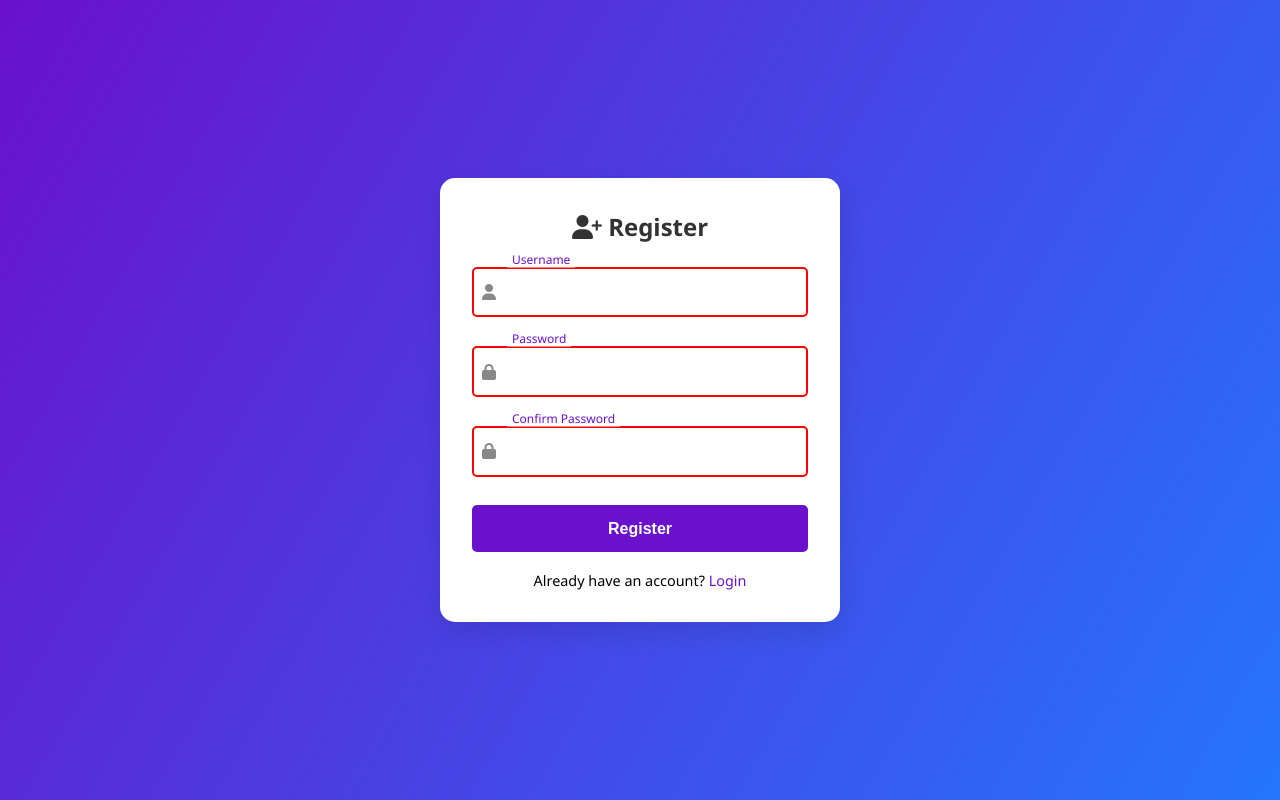
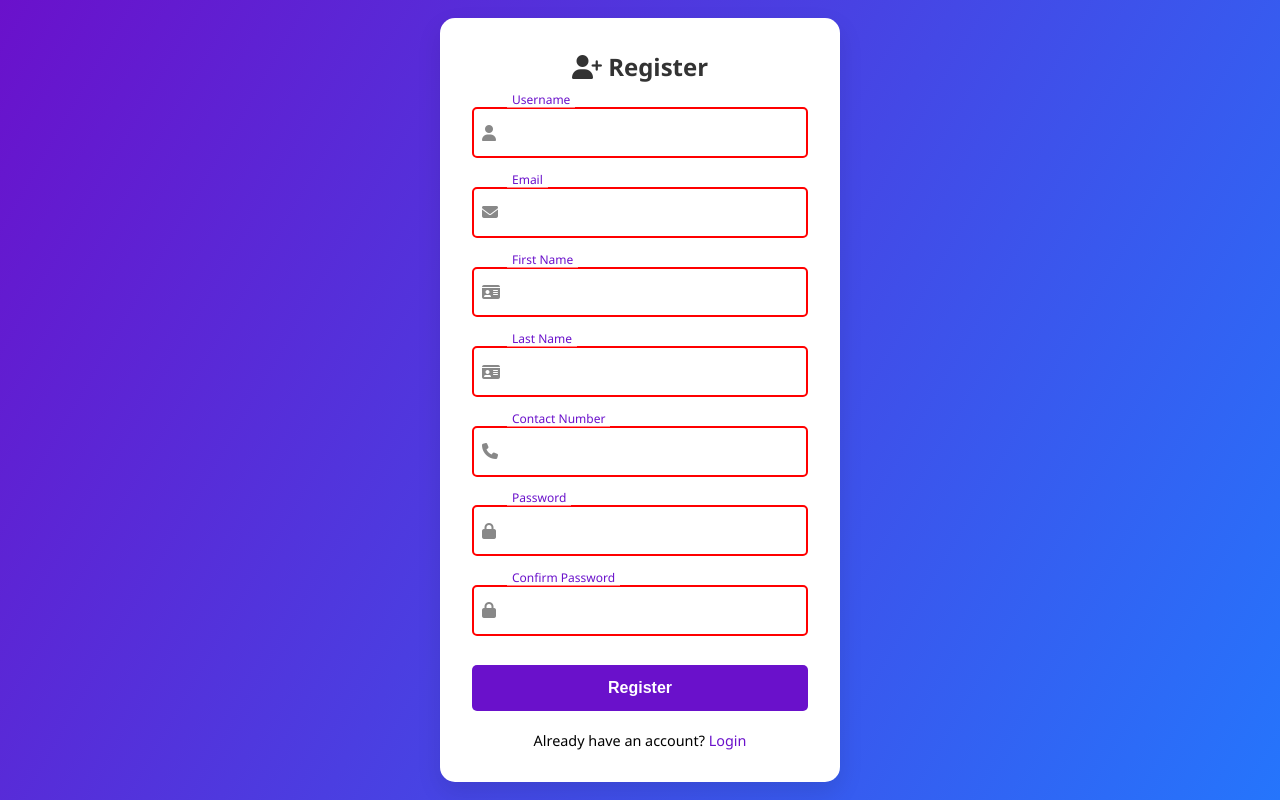
Before and after one commit to bsameer12/Production_Project_Final_Year, a Django app: page /accounts/register/ in a window 1280 px wide. Run offline with Django 5.2, Linux system fonts and the light colour scheme.

Commit message:
Feat: Extended registration to include first name, last name, email, and contact number
- Created CustomUserCreationForm in accounts/forms.py
- Updated register.html to include new fields with validation
- Modified register_view to use CustomUserCreationForm
- Ensured contact_number is stored in Profile model
- Fixed contact_number field recognition error
- Added profile auto-creation logic in form.save()

```diff
--- /dev/null
+++ b/Development And Coding/ASl_UI/accounts/forms.py
@@ -0,0 +1,31 @@
+# accounts/forms.py
+from django import forms
+from django.contrib.auth.forms import UserCreationForm
+from django.contrib.auth.models import User
+from .models import Profile
+
+class CustomUserCreationForm(UserCreationForm):
+    first_name = forms.CharField(required=True)
+    last_name = forms.CharField(required=True)
+    email = forms.EmailField(required=True)
+    contact_number = forms.CharField(required=True, max_length=15)
+
+    class Meta:
+        model = User
+        fields = ['username', 'first_name', 'last_name', 'email', 'contact_number', 'password1', 'password2']
+
+    def save(self, commit=True):
+        user = super().save(commit=False)
+        user.first_name = self.cleaned_data["first_name"]
+        user.last_name = self.cleaned_data["last_name"]
+        user.email = self.cleaned_data["email"]
+
+        if commit:
+            user.save()
+
+            # Save profile fields
+            profile, created = Profile.objects.get_or_create(user=user)
+            profile.contact_number = self.cleaned_data["contact_number"]
+            profile.save()
+
+        return user
--- a/Development And Coding/ASl_UI/accounts/views.py
+++ b/Development And Coding/ASl_UI/accounts/views.py
@@ -1,16 +1,18 @@
 from django.shortcuts import render, redirect
 from django.contrib.auth.forms import UserCreationForm, AuthenticationForm
 from django.contrib.auth import login, logout
+from .forms import CustomUserCreationForm
 
 def register_view(request):
     if request.method == 'POST':
-        form = UserCreationForm(request.POST)
+        form = CustomUserCreationForm(request.POST)
         if form.is_valid():
             form.save()
             return redirect('login')
     else:
-        form = UserCreationForm()
+        form = CustomUserCreationForm()
     return render(request, 'register.html', {'form': form})
+
 
 def login_view(request):
     if request.method == 'POST':
--- a/Development And Coding/ASl_UI/mysite/settings.py
+++ b/Development And Coding/ASl_UI/mysite/settings.py
@@ -101,5 +101,5 @@ MIDDLEWARE.insert(0, 'corsheaders.middleware.CorsMiddleware')
 CORS_ALLOW_ALL_ORIGINS = True
 
 
-MEDIA_URL = '/static/'
-MEDIA_ROOT = os.path.join(BASE_DIR, 'static')
+MEDIA_URL = '/media/'
+MEDIA_ROOT = BASE_DIR / 'media'
--- a/Development And Coding/ASl_UI/templates/register.html
+++ b/Development And Coding/ASl_UI/templates/register.html
@@ -15,6 +15,7 @@
       <h2><i class="fas fa-user-plus"></i> Register</h2>
       {{ form.non_field_errors }}
 
+      <!-- Username -->
       <div class="floating-label-group">
         {{ form.username }}
         <label for="id_username">Username</label>
@@ -22,6 +23,40 @@
         <small class="error"></small>
       </div>
 
+      <!-- Email -->
+      <div class="floating-label-group">
+        {{ form.email }}
+        <label for="id_email">Email</label>
+        <i class="fas fa-envelope icon"></i>
+        <small class="error"></small>
+      </div>
+
+
+      <!-- First Name -->
+      <div class="floating-label-group">
+        {{ form.first_name }}
+        <label for="id_first_name">First Name</label>
+        <i class="fas fa-id-card icon"></i>
+        <small class="error"></small>
+      </div>
+
+      <!-- Last Name -->
+      <div class="floating-label-group">
+        {{ form.last_name }}
+        <label for="id_last_name">Last Name</label>
+        <i class="fas fa-id-card icon"></i>
+        <small class="error"></small>
+      </div>
+
+      <!-- Contact Number -->
+      <div class="floating-label-group">
+        {{ form.contact_number }}
+        <label for="id_contact_number">Contact Number</label>
+        <i class="fas fa-phone icon"></i>
+        <small class="error"></small>
+      </div>
+
+      <!-- Passwords -->
       <div class="floating-label-group">
         {{ form.password1 }}
         <label for="id_password1">Password</label>
```
